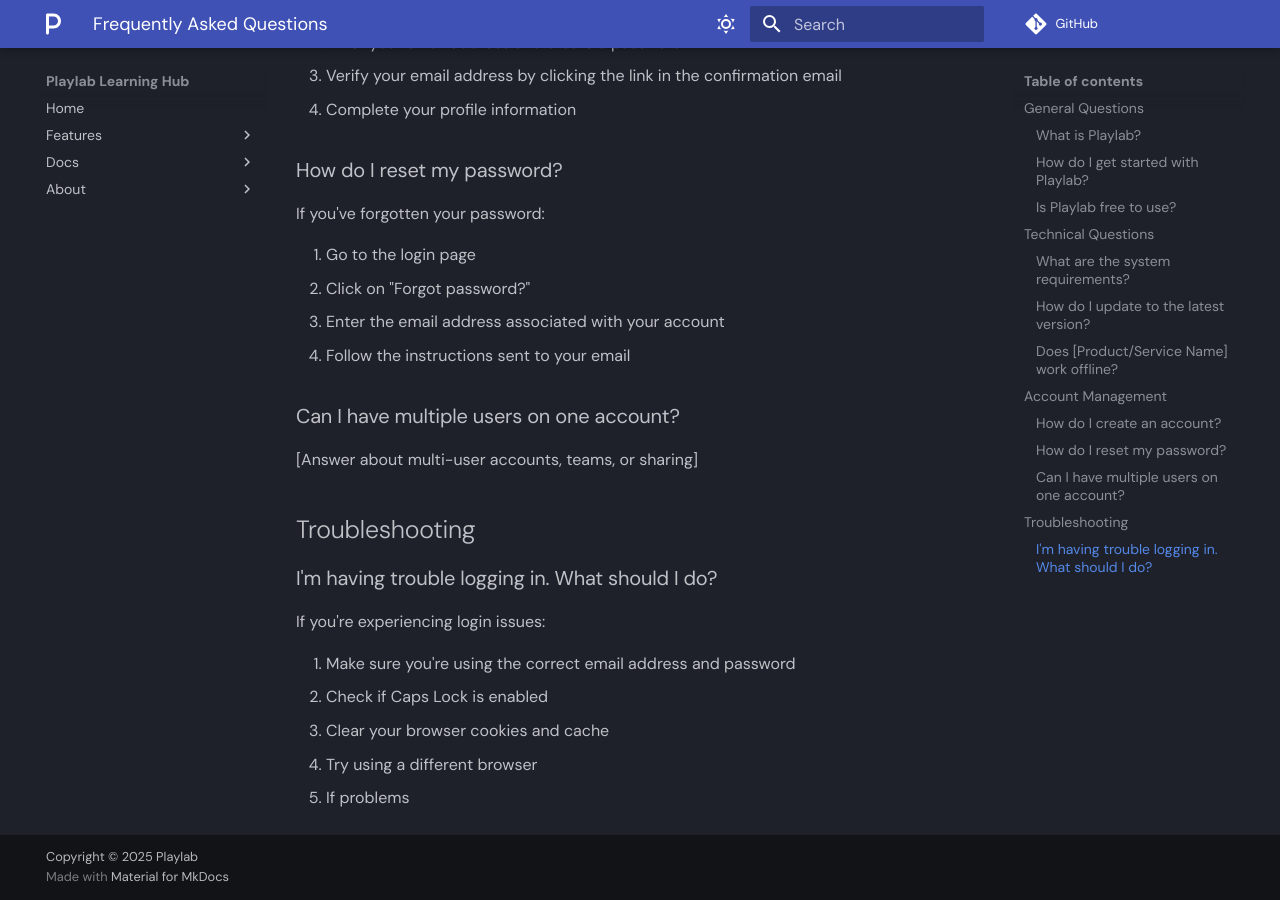
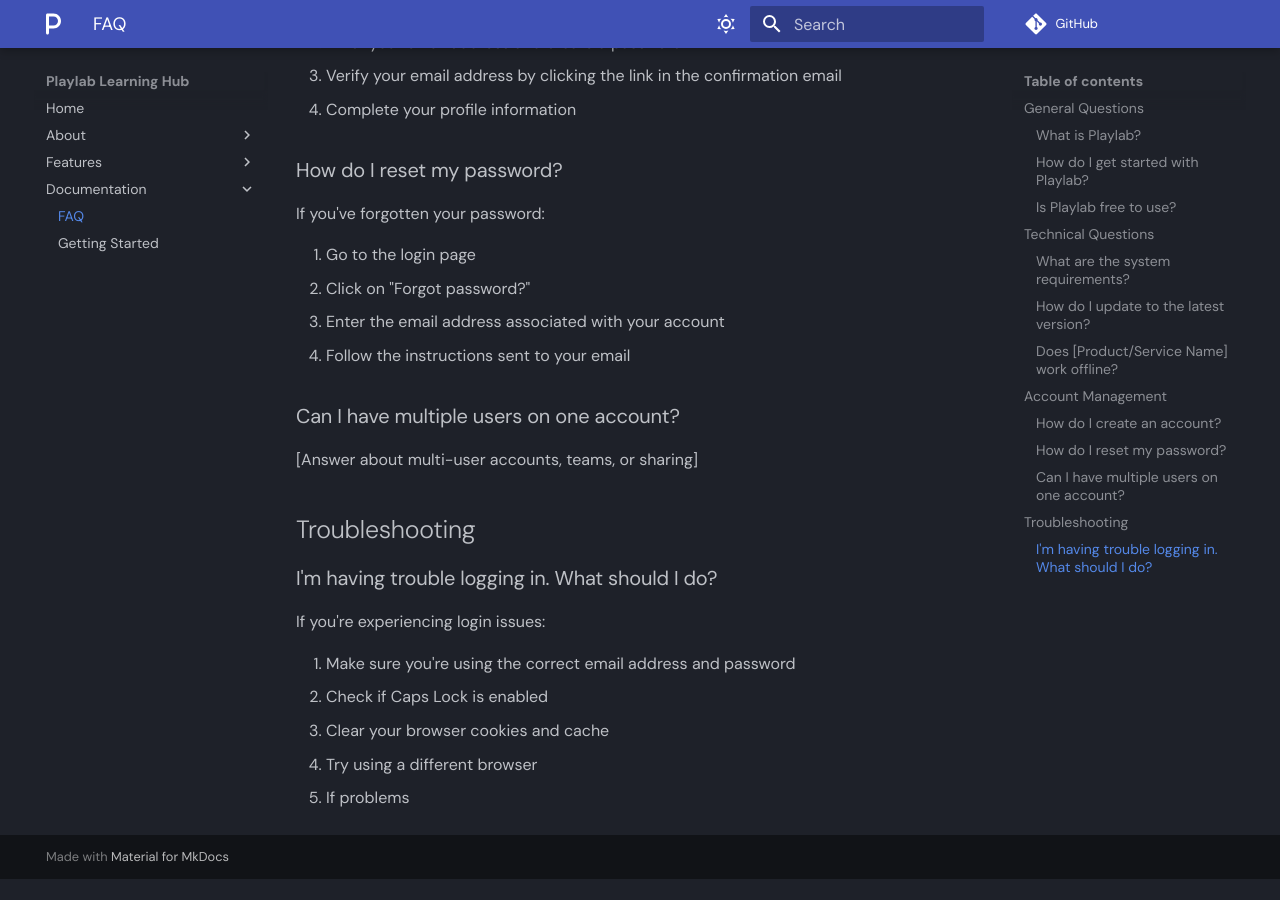
Before and after one commit to wymankhuu/Playlab-Learning, an MkDocs documentation site: the page built from docs/faq.md, in a window 1280 px wide and 900 px high, scrolled down 1455 px. Built offline with MkDocs 1.6.1 and Material for MkDocs 9.7.7, drawn with Linux system fonts in a browser that asks for light colours; comment, search, counter and statistics services are not loaded; after the commit the page ends 2334 px from its top, so only the background shows below that; some of the changed lines change nothing that is shown.

Commit message:
Update documentation

```diff
--- a/mkdocs.yml
+++ b/mkdocs.yml
@@ -3,22 +3,19 @@
 repo_url: https://github.com/wymankhuu/playlab-learning
 
 nav:
-  - Home: docs/index.md
+  - Home: index.md
   - About:
     - Contact Us: about/contactus.md
     - Team: about/team.md
-  - Documentation:
-    - FAQ: docs/faq.md
-    - Getting Started: docs/getting-started.md
-    - User: docs/user
   - Features:
     - Overview: features/overview.md
     - Feature 1: features/feature1.md
     - Feature 2: features/feature2.md
     - Feature 3: features/feature3.md
+  - Documentation:
+    - FAQ: faq.md
+    - Getting Started: getting-started.md
 
-theme:
-  name: material
 #Theme
 theme:
   name: material
@@ -56,20 +53,3 @@
   - admonition
   - pymdownx.details
   - pymdownx.superfences
-
-# Navigation
-nav:
-  - Home: index.md
-  - Features:
-    - 'Feature 1': features/feature1.md
-    - 'Feature 2': features/feature2.md
-    - 'Feature 3': features/feature3.md
-    - 'Overview': features/overview.md
-  - Docs:
-    - 'FAQ': docs/faq.md
-    - 'Getting Started': docs/getting-started.md
-  - About:
-    - 'Contact Us': about/contactus.md
-    - 'Team': about/team.md
-
-copyright: Copyright &copy; 2025 Playlab
```
Also changed, not shown: docs/about/contactus.md (renamed from about/contactus.md), docs/about/team.md (renamed from about/team.md), docs/features/feature1.md (renamed from features/feature1.md), docs/features/feature2.md (renamed from features/feature2.md), docs/features/feature3.md (renamed from features/feature3.md), docs/features/overview.md (renamed from features/overview.md).
